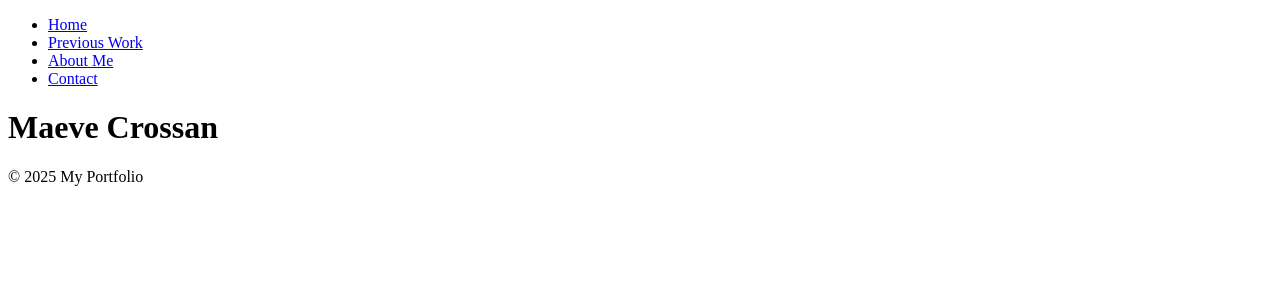
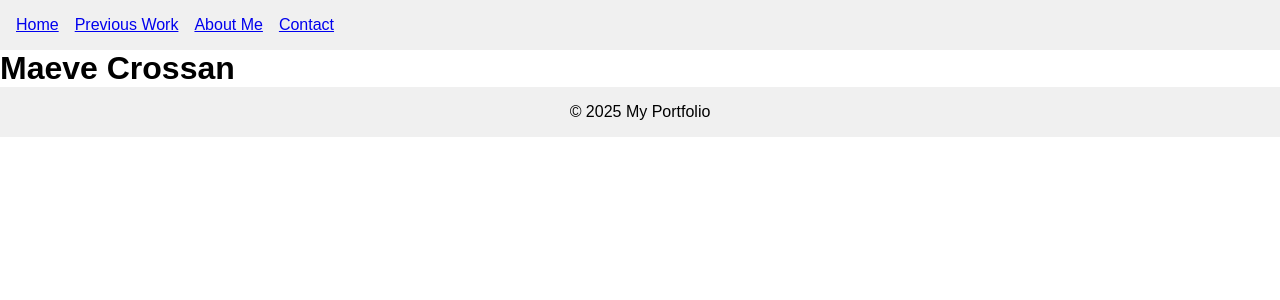
Before and after one commit to maevecrossan/my-portfolio, a Next.js app: page / in a window 1280 px wide. Shown: the top 300 px of the page. Built offline with nearby package versions, Linux system fonts and the light colour scheme.

Commit message:
Add basic styles.

```diff
--- a/styles/global.css
+++ b/styles/global.css
@@ -0,0 +1,24 @@
+* {
+    margin: 0;
+    padding: 0;
+    box-sizing: border-box;
+}
+
+body {
+    margin: 0;
+    font-family: sans-serif;
+}
+
+nav ul {
+    display: flex;
+    gap: 1rem;
+    list-style: none;
+    padding: 1rem;
+    background-color: #f0f0f0;
+}
+
+footer {
+    padding: 1rem;
+    text-align: center;
+    background-color: #f0f0f0;
+}
```
